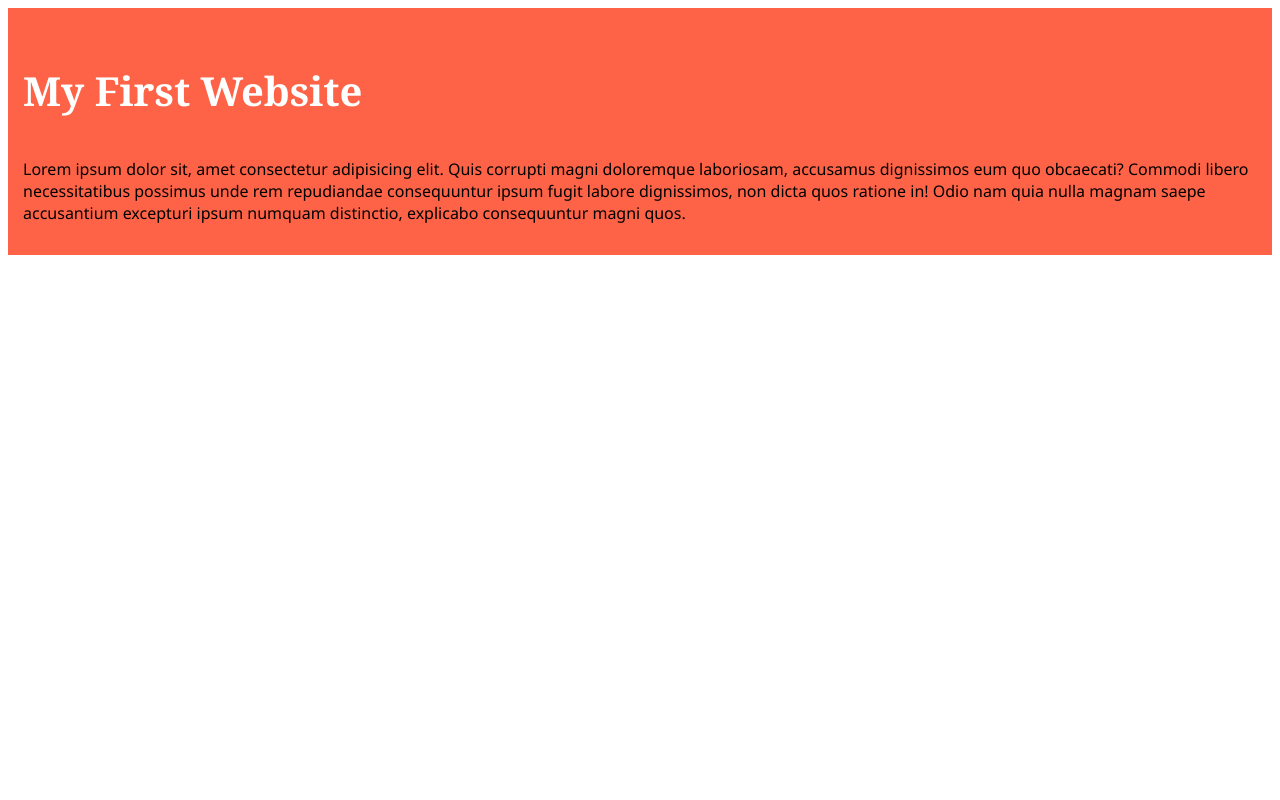
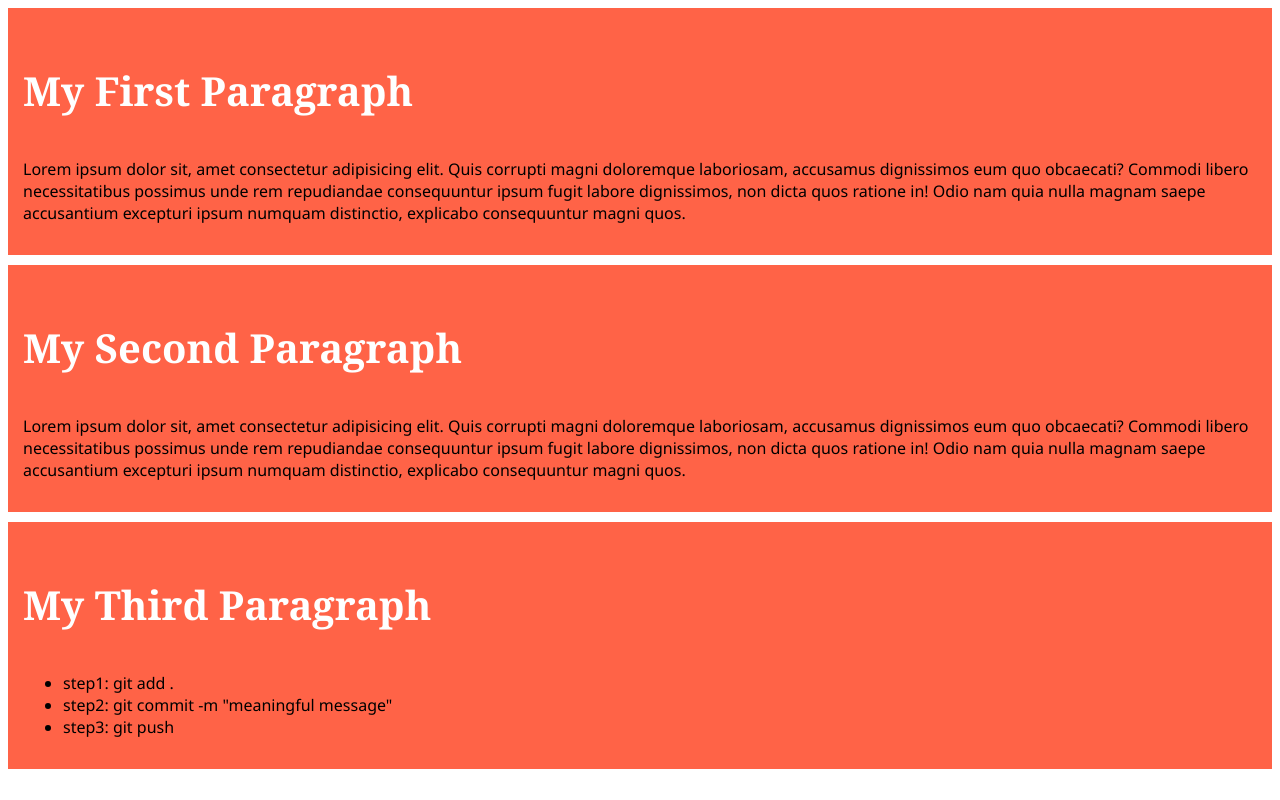
Before and after one commit to siam-hossen-007/my-simple-website, a plain HTML site: page index.html in a window 1280 px wide. Drawn offline with Linux system fonts and the light colour scheme.

Commit message:
list added

```diff
--- a/index.html
+++ b/index.html
@@ -8,8 +8,22 @@
 </head>
 <body>
     <div>
-        <h3>My First Website</h3>
+        <h3>My First Paragraph</h3>
         <p>Lorem ipsum dolor sit, amet consectetur adipisicing elit. Quis corrupti magni doloremque laboriosam, accusamus dignissimos eum quo obcaecati? Commodi libero necessitatibus possimus unde rem repudiandae consequuntur ipsum fugit labore dignissimos, non dicta quos ratione in! Odio nam quia nulla magnam saepe accusantium excepturi ipsum numquam distinctio, explicabo consequuntur magni quos.</p>
+    </div>
+    <div>
+        <h3>My Second Paragraph</h3>
+        <p>Lorem ipsum dolor sit, amet consectetur adipisicing elit. Quis corrupti magni doloremque laboriosam, accusamus dignissimos eum quo obcaecati? Commodi libero necessitatibus possimus unde rem repudiandae consequuntur ipsum fugit labore dignissimos, non dicta quos ratione in! Odio nam quia nulla magnam saepe accusantium excepturi ipsum numquam distinctio, explicabo consequuntur magni quos.</p>
+    </div>
+    <div>
+        <h3>My Third Paragraph</h3>
+        <p>
+            <ul>
+                <li>step1: git add .</li>
+                <li>step2: git commit -m "meaningful message"</li>
+                <li>step3: git push</li>
+            </ul>
+        </p>
     </div>
 </body>
 </html>
--- a/styles/blog.css
+++ b/styles/blog.css
@@ -2,6 +2,7 @@ div{
     background-color: tomato;
     padding: 15px;
     font-family: 'Segoe UI', Tahoma, Geneva, Verdana, sans-serif;
+    margin-bottom: 10px;
 }
 h3{
     color: rgb(254, 255, 255);
```
